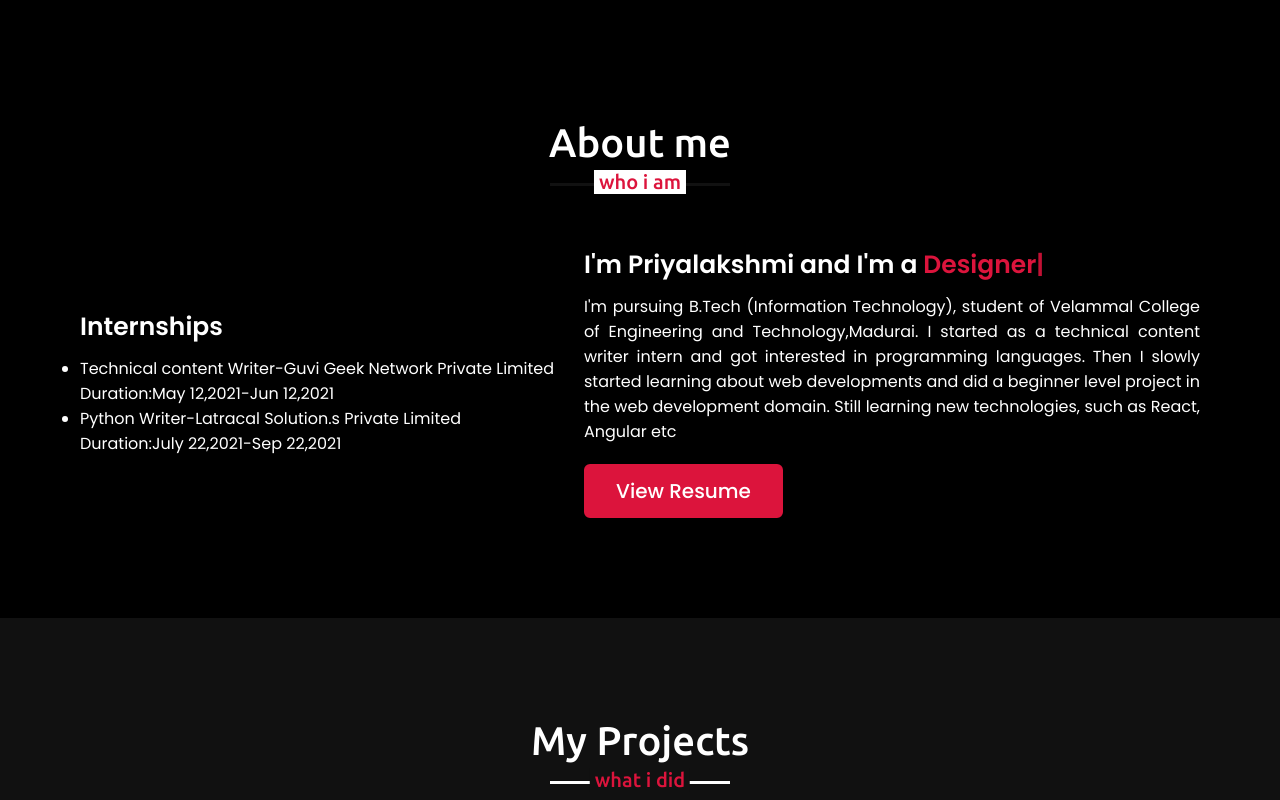
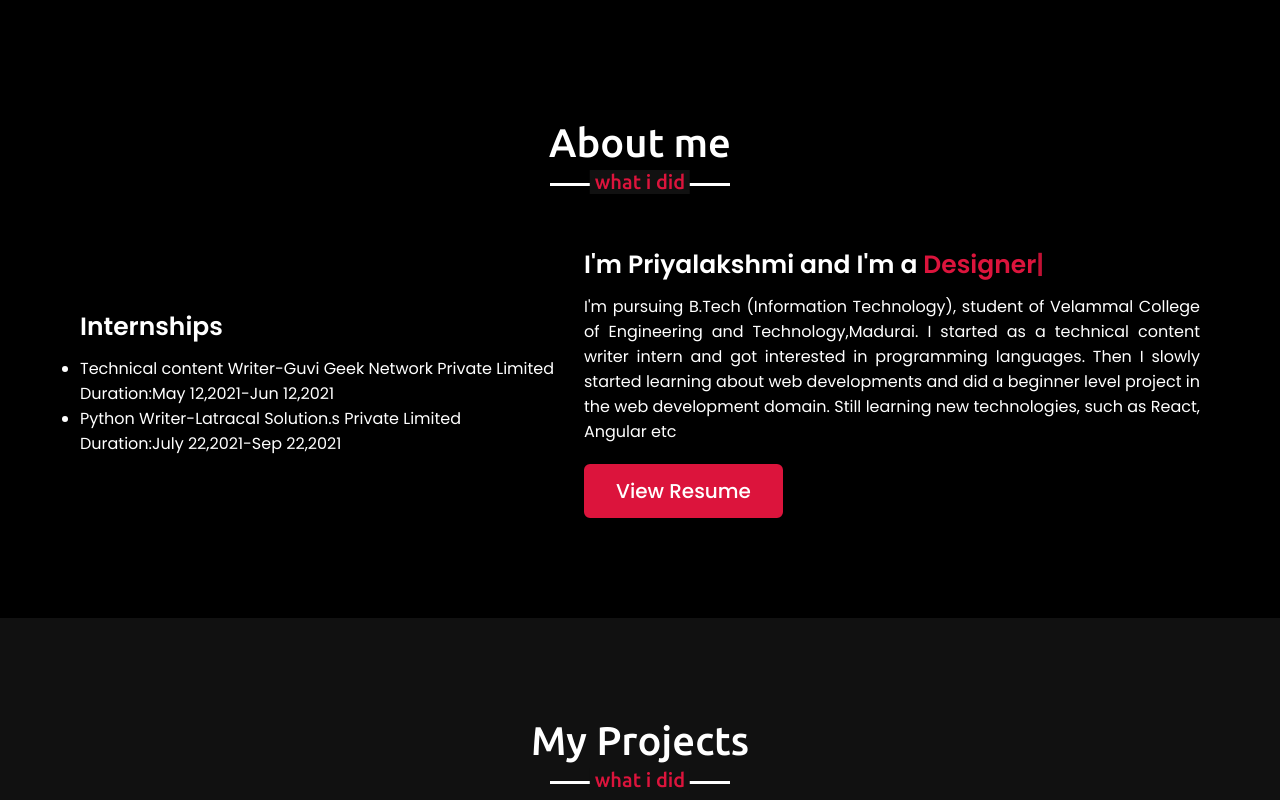
Before and after one commit to Priyalakshmi26/Personal-Portfolio, a plain HTML site: page index.html in a window 1280 px wide. Shown: the part 780-1580 px from the top of the page. Drawn offline with nearby package versions, Linux system fonts and the light colour scheme.

Commit message:
Update style.css

```diff
--- a/style.css
+++ b/style.css
@@ -266,11 +266,15 @@ section .title::after{
     background: #111;
 }
 .projects .title::before,
-.contact .title::before{
+.contact .title::before,
+.about .title::before,
+.skills .title::before{
     background: #fff;
 }
 .projects .title::after,
-.contact .title::after{
+.contact .title::after,
+.about .title::after,
+.skills .title::after{
     background: #111;
     content: "what i did";
 }
```
